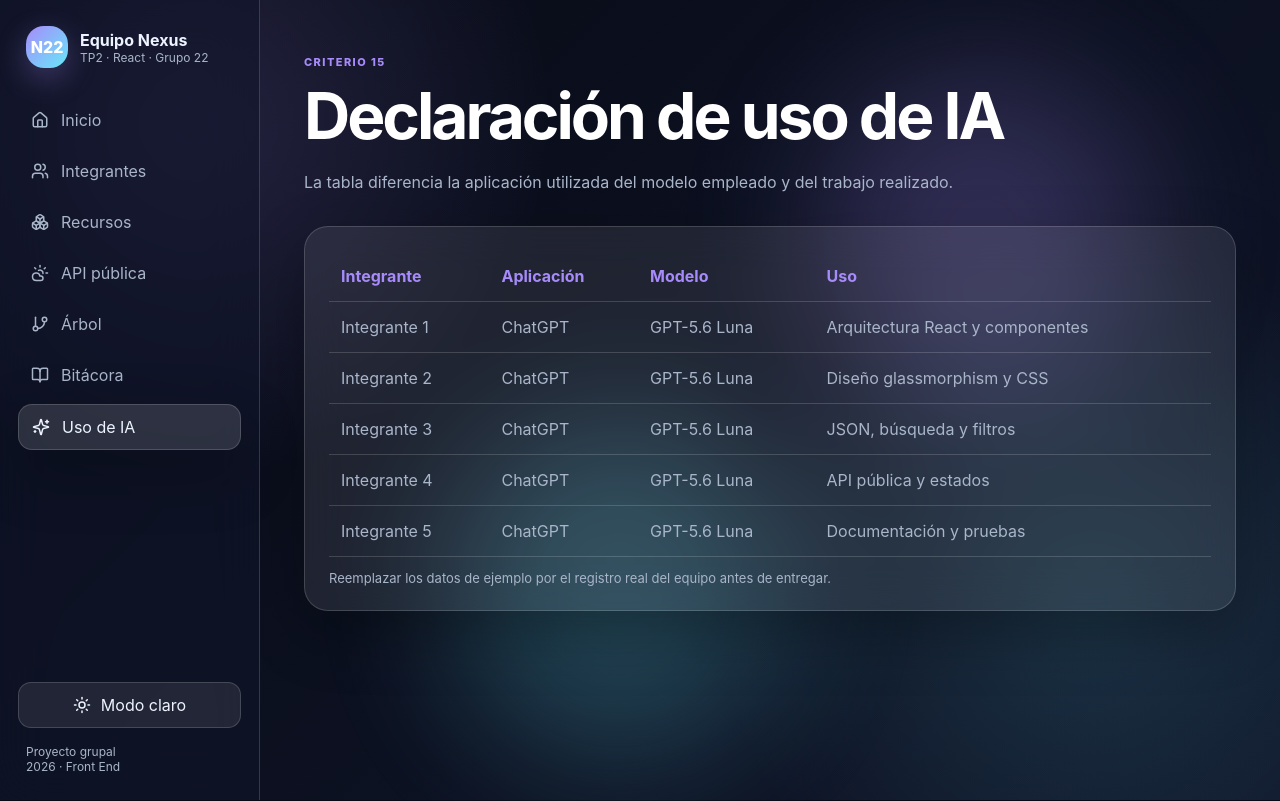
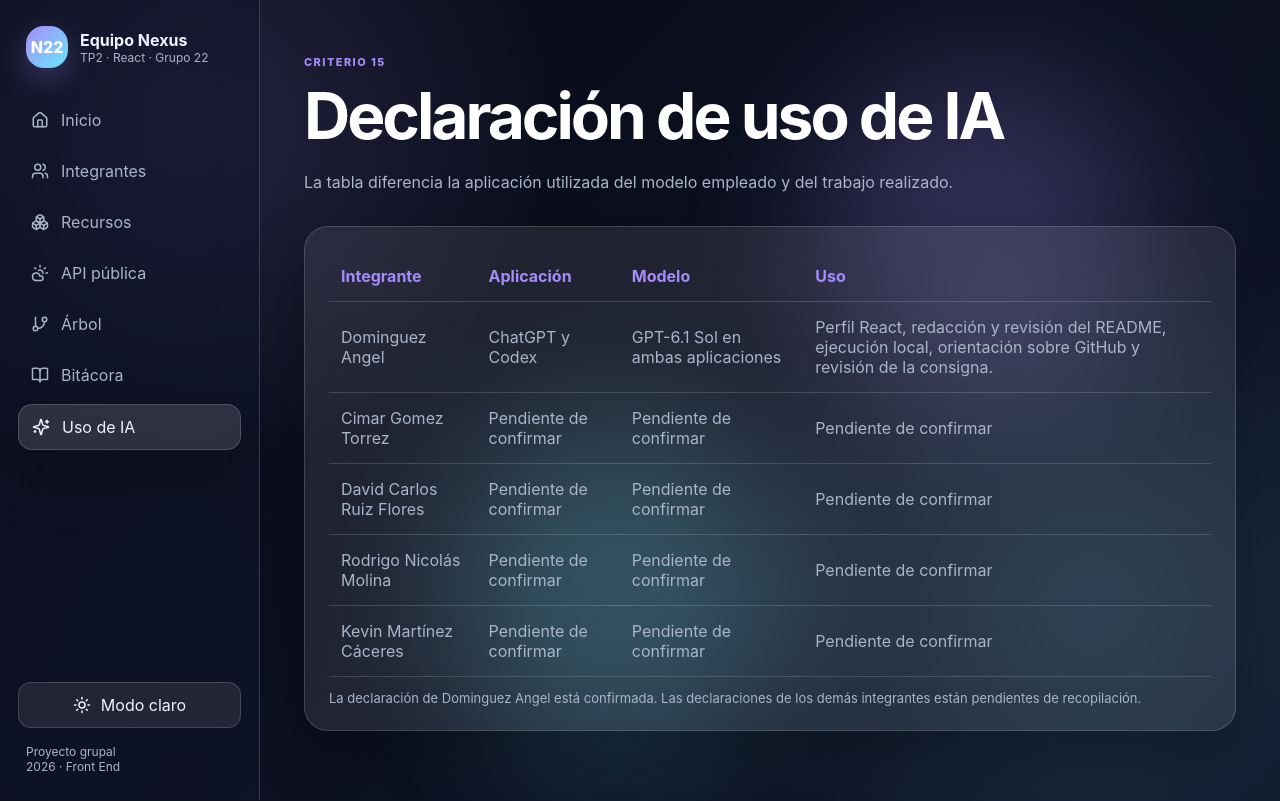
Before and after one commit to Lunreth/tp2-grupo22-desarrollo-web, a React (Vite) app in the folder tp2-grupo22-app-react/: page /ia in a window 1280 px wide. Built offline with nearby package versions, Linux system fonts and the light colour scheme.

Commit message:
Actualizar declaración de IA de Angel y retirar datos de ejemplo

```diff
--- a/tp2-grupo22-app-react/src/pages/AiUsage.jsx
+++ b/tp2-grupo22-app-react/src/pages/AiUsage.jsx
@@ -1,11 +1,16 @@
 import GlassCard from "../components/GlassCard";
 
 const rows = [
-  ["Integrante 1", "ChatGPT", "GPT-5.6 Luna", "Arquitectura React y componentes"],
-  ["Integrante 2", "ChatGPT", "GPT-5.6 Luna", "Diseño glassmorphism y CSS"],
-  ["Integrante 3", "ChatGPT", "GPT-5.6 Luna", "JSON, búsqueda y filtros"],
-  ["Integrante 4", "ChatGPT", "GPT-5.6 Luna", "API pública y estados"],
-  ["Integrante 5", "ChatGPT", "GPT-5.6 Luna", "Documentación y pruebas"]
+  [
+    "Dominguez Angel",
+    "ChatGPT y Codex",
+    "GPT-6.1 Sol en ambas aplicaciones",
+    "Perfil React, redacción y revisión del README, ejecución local, orientación sobre GitHub y revisión de la consigna."
+  ],
+  ["Cimar Gomez Torrez", "Pendiente de confirmar", "Pendiente de confirmar", "Pendiente de confirmar"],
+  ["David Carlos Ruiz Flores", "Pendiente de confirmar", "Pendiente de confirmar", "Pendiente de confirmar"],
+  ["Rodrigo Nicolás Molina", "Pendiente de confirmar", "Pendiente de confirmar", "Pendiente de confirmar"],
+  ["Kevin Martínez Cáceres", "Pendiente de confirmar", "Pendiente de confirmar", "Pendiente de confirmar"]
 ];
 
 export default function AiUsage() {
@@ -28,7 +33,10 @@ export default function AiUsage() {
             </tbody>
           </table>
         </div>
-        <p className="note">Reemplazar los datos de ejemplo por el registro real del equipo antes de entregar.</p>
+        <p className="note">
+          La declaración de Dominguez Angel está confirmada. Las declaraciones
+          de los demás integrantes están pendientes de recopilación.
+        </p>
       </GlassCard>
     </section>
   );
```
Also changed, not shown: 1 other file (tests, documents, lock files or other folders).
